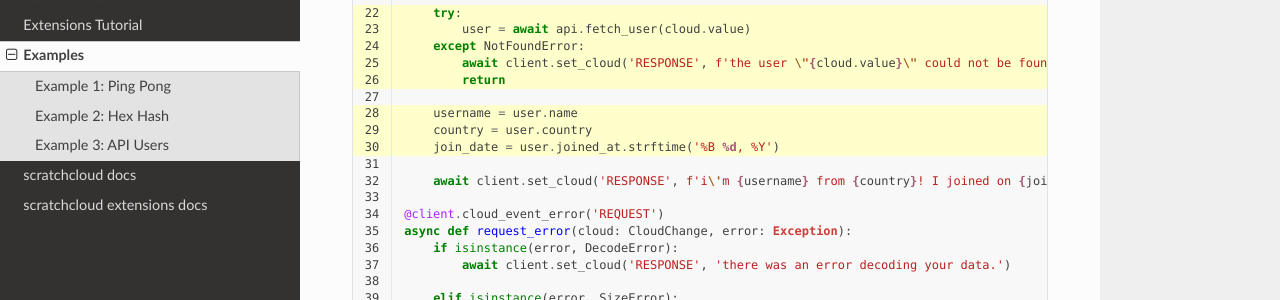
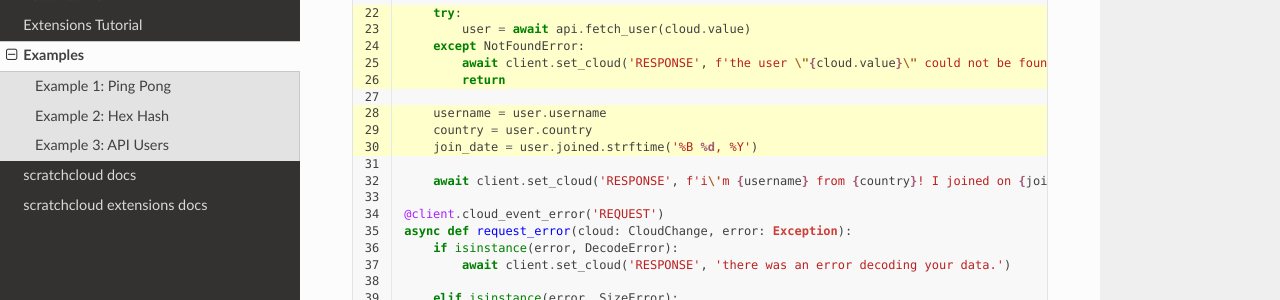
Before and after one commit to yuwex/scratchcloud, a Sphinx documentation site: the page built from sphinx/source/examples.rst, in a window 1280 px wide and 900 px high, scrolled down 2516 px. Shown: the part 154-454 px from the top of the window. Built offline with Sphinx 7.4.7 and the Read the Docs theme 2.0.0, drawn with Linux system fonts in a browser that asks for light colours.

Commit message:
fixed example to use the most updated syntax for APIConnection

```diff
--- a/sphinx/source/examples.rst
+++ b/sphinx/source/examples.rst
@@ -139,9 +139,9 @@ This example is linked to the project `622799182 <https://scratch.mit.edu/projec
             await client.set_cloud('RESPONSE', f'the user \"{cloud.value}\" could not be found.')
             return
 
-        username = user.name
+        username = user.username
         country = user.country
-        join_date = user.joined_at.strftime('%B %d, %Y')
+        join_date = user.joined.strftime('%B %d, %Y')
 
         await client.set_cloud('RESPONSE', f'i\'m {username} from {country}! I joined on {join_date}')
 
```
